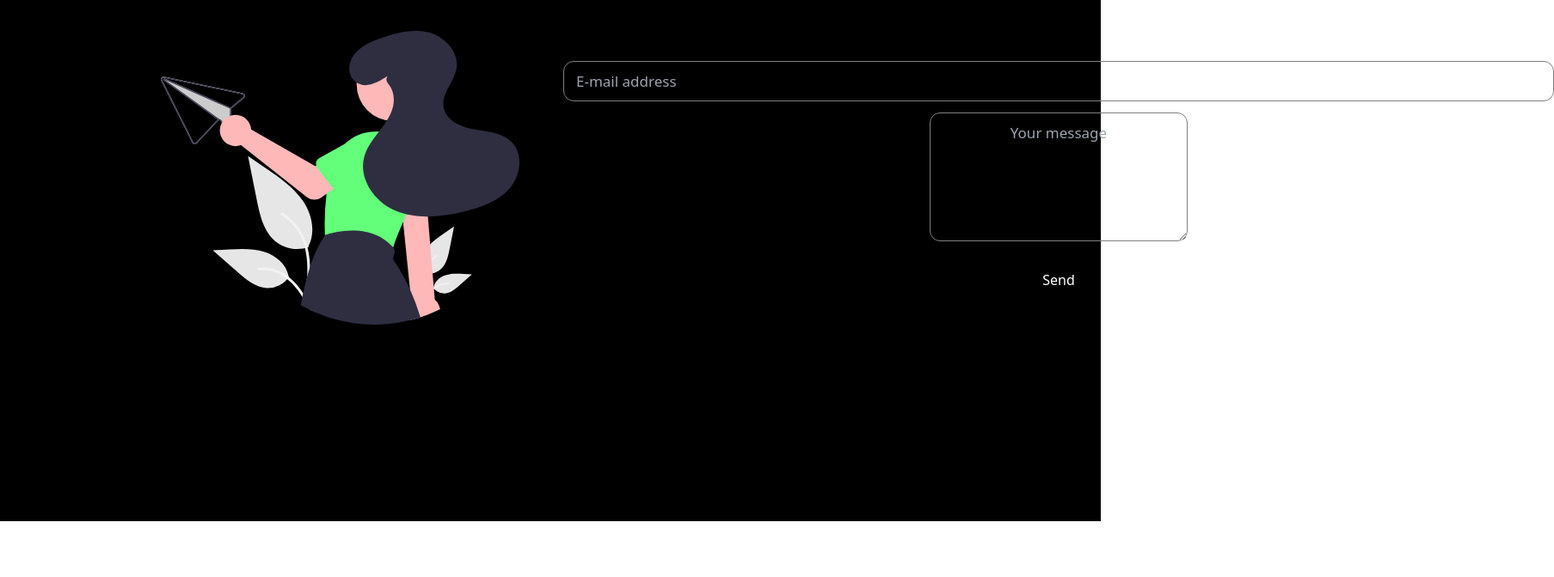
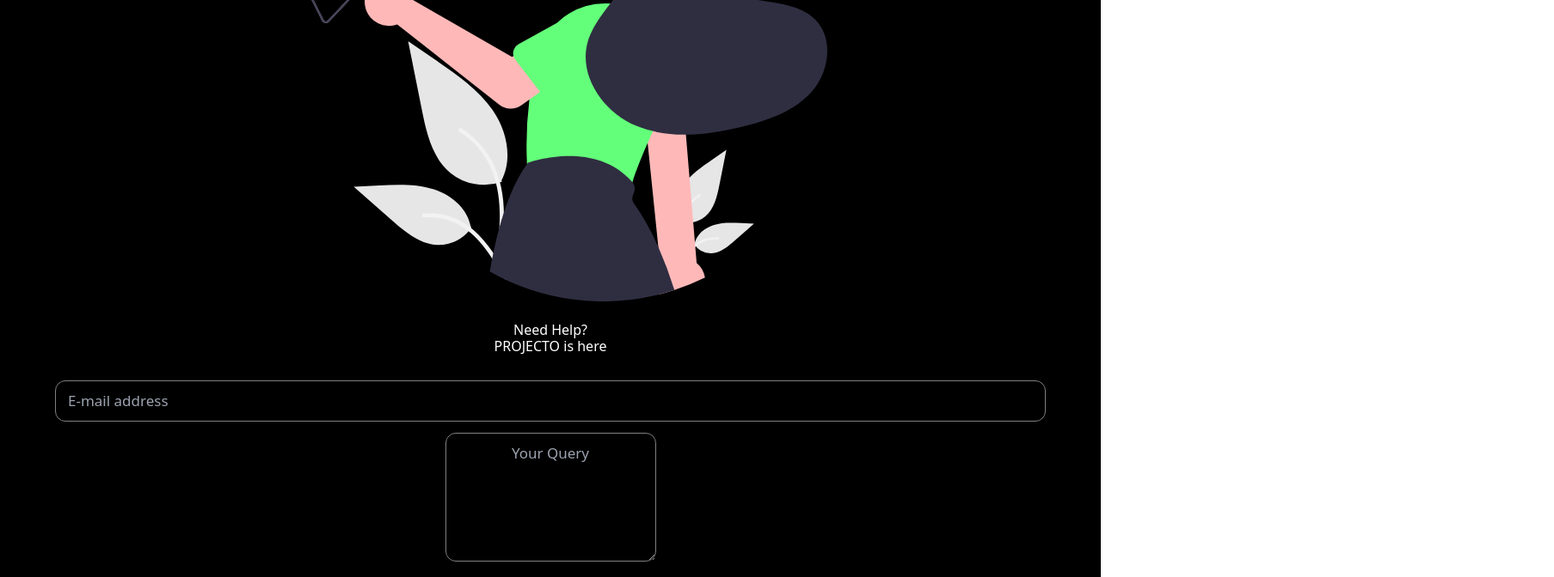
Before and after one commit to AbhishekKr-Jha/projecto_frontend, a React (Create React App) app: page /contact in a window 1280 px wide. Shown: the part 240-912 px from the top of the page at 86% size, 1807 px wide, since content can reach past the window. Before the commit the page ends 847 px from the top, so only its background shows below. Built offline with nearby package versions, Linux system fonts and the light colour scheme.

Commit message:
some more changes created

```diff
--- a/src/App.css
+++ b/src/App.css
@@ -5,4 +5,5 @@
   width: 100vw;
   background-color: black;
 }
+.active{background: red;}
 @import 'tailwindcss/utilities';
--- a/src/Items/NewMenu/NewMenu.jsx
+++ b/src/Items/NewMenu/NewMenu.jsx
@@ -1,24 +1,39 @@
-import React from 'react'
-import './newMenu.css'
-import { NavLink } from 'react-router-dom'
+import React from "react";
+import "./newMenu.css";
+import { NavLink } from "react-router-dom";
 
 export default function NewMenu() {
+  const closeMenu = () => {};
   return (
     <>
       {/* <div className=""> */}
       {/* <link href='https://fonts.googleapis.com/css?family=Alegreya+Sans:400,800' rel='stylesheet' type='text/css'> */}
       <nav class="menu">
-  <ul>
-  <NavLink to='/user_home'><li>Profile</li></NavLink>
-   <NavLink to="/user_home"> <li>User Home</li></NavLink>
-    <NavLink to="/modals"><li>modals</li></NavLink>
-    <NavLink to="/"><li>About</li></NavLink>
-   <NavLink to="/contact"> <li>Contact</li></NavLink>
+        <ul id="menuBox">
+          {/* <NavLink to='/user_home' ><li>Profile</li></NavLink> */}
+          <li>
+            <NavLink to="/user_home">Profile</NavLink>
+          </li>
+          <li>
+            <NavLink to="/user_home"> Projects</NavLink>
+          </li>
+          <li>
+            <NavLink to="/add_project">Add Project</NavLink>
+          </li>
+          <li className="lg:hidden">
+            <NavLink  to="/" >
+              About
+            </NavLink>
+          </li>
+          <li className="lg:hidden">
+            <NavLink to="/contact" >
+              Contact
+            </NavLink>
+          </li>
         </ul>
       </nav>
 
       {/* </div> */}
-
     </>
-  )
+  );
 }
--- a/src/Items/NewMenu/newMenu.css
+++ b/src/Items/NewMenu/newMenu.css
@@ -2,11 +2,8 @@
 .menu {
     position: fixed;
     left: -22px;
-    /* background: grey; */
-    /* width: 3em;
-    height: 3em; */
     width: 40px;
-    height: 20px;
+    /* height: 20px; */
     border-radius: 5em;
     margin: auto;
     margin-top: 25vh;
@@ -14,6 +11,7 @@
     cursor: pointer;
     margin-right:20px ;
     border: 20px solid grey;
+    z-index: 9909;
   }
 
   .menu ul {
@@ -21,32 +19,26 @@
  display: flex;
  flex-direction: column;
 align-items: flex-end;
-    /* background-color: red; */
     list-style: none;
     padding: 0;
     margin-top: -60px;
-    /* margin-left: 25px; */
     width: 230px;
     z-index: 9999;
     transform: scale(0);
-    /* background-color: red; */
   }
   .menu li {
     color: white;
     text-decoration: none;
     width: 130px;
     height: 35px;
-    /* padding: 0.2em; */
-    /* margin-top: -5px; */
-    /* margin-top: 0.2em; */
     text-align: center;
     margin: 12px;
     padding: 8px;
-    /* border-top-right-radius: 0.5em;
-    border-bottom-right-radius: 0.5em; */
-    transition: all 1s ease-in-out;
-    background: grey;
-    border: 2px solid white;
+/*
+    background: grey; */
+    /* border: 2px solid white; */
+    background-color: grey;
+    border: 1px solid white;
     opacity: 0;
     z-index: -1;
     display: flex;
@@ -55,45 +47,30 @@ align-items: flex-end;
     border-radius: 15px;
     margin-right: -1px;
     transform: scale(0);
+    transition: all  0.3s ease-in-out;
   }
   .menu:hover{ border: 20px solid white;}
   .menu:hover li {
     opacity: 1;
   }
 
-  /* .menu:hover ul::before {
-    position: absolute;
-    content: "";
-    width: 0;
-    height: 0;
-    display: block;
-    left: 50%;
-    top: -5.0em;
-    border-width: 15px;
-    border-radius: 0 7.5em 7.5em 0;
-    border-left: 0;
-    border-style: solid;
-    border-color: rgba(0,0,0,0.01);
-    z-index: -1;
-    cursor: default;
-  } */
-  .menu a {
-    /* line-height: 1.5em; */
-  }
   .menu ul {
-    transform: rotate(180deg) translateY(-2em);
     margin-left: -235px;
-    transition: 0.1s all ease-in-out;
+    transition:all 0.6s  ease-in-out;
   }
   .menu:hover ul {
-    transform: rotate(0deg) translateY(-1em);
+    margin-top: -50px;
     margin-left: -25px;
     transform: scale(1.1);
   }
-  .menu:hover li{  transform: scale(1.1);  }
+  .menu:hover li{  transform: scale(1);  }
   .menu li:hover {
-    background: #cd3e3d;
+    /* background: #cd3e3d; */
     z-index: 10;
+    transform: scale(1.2);
+    background: black;
+    border: none;
+    border-radius:0px;
   }
 
   /* .menu li:nth-of-type(1) {
--- a/src/components/Contact/Contact.css
+++ b/src/components/Contact/Contact.css
@@ -1,34 +1,36 @@
-.contact-Container h1{
+.contact-Container h1 {
   text-align: center;
 }
 
-.contact-left-section{
-    width: 50%;
-    justify-content: flex-end;
+.contact-left-section {
+  /* width: 50%; */
+  /* background-color: red; */
+  /* justify-content: flex-end; */
 }
-.contact-left-section img{
-    width: 72%;
+.contact-left-section img {
+  /* width: 72%; */
 }
-.contact-right-section{
-    width: 50%;
+.contact-right-section {
+    /* background-color: green; */
+  /* width: 50%; */
   padding: 25px 15px;
-    justify-content: flex-start;
+  /* justify-content: flex-start; */
 }
 
-.contact-right-section textarea{
+.ContactTextarea {
   background-color: transparent;
   display: flex;
   align-items: center;
   font-weight: 500;
   font-size: 17px;
-  padding:10px 14px;
-border-radius:12px ;
+  padding: 10px 14px;
+  border-radius: 12px;
   margin: 5px;
   outline: none;
   text-align: center;
   border: 1px solid grey;
   /* width: 280px; */
- width: 300px;
+  /* width: 90vw; */
   height: 150px;
   margin: 8px 0;
 }
--- a/src/components/Contact/Contact.jsx
+++ b/src/components/Contact/Contact.jsx
@@ -1,36 +1,43 @@
-import React from 'react'
+import React from "react";
 // import contact_image from './contact_image.svg'
-import i1 from './i1.svg'
-import './Contact.css'
-
+import i1 from "./i1.svg";
+import "./Contact.css";
 
 export default function Contact() {
   return (
     <>
-    <div className=" flex element-Wrapper contact-Container">
-
-        <div className="flex box-wrapper contact-Box">
-<div className=" flex contact-left-section">
-    <img src={i1} alt="loading..."  />
+      <div className=" flexC element-Wrapper pt-[50px] ">
+        <div className="flexC lg:flex-row lg:flex lg:space-x-12">
+          <div className=" flexC  mt-[5vw] md:m-0">
+          <div className="border-solid border-l-8  rounded-full ">
+            <img className="my-3 w-[55vw] md:w-[38vw] lg:w-[360px]"  src={i1} alt="loading..." /></div>
+            <h3 className="text-center mt-2 text-base md:text-lg font-medium lg:text-xl">Need Help? <br/>PROJECTO is here</h3>
           </div>
           <div className="flex contact-right-section">
-     {/* <h1>Connect with Us</h1>  */}
-<form >
+            <form>
               <div className=" flexC ">
-<input className='input md:w-[400px]' type="email"  id="email" name="email" placeholder="E-mail address"  autocomplete="off"/>
-<textarea  type="text"  id="message"  name="message" placeholder="Your message"  />
-<button type="submit" className='button'>Send</button>
+                <input
+                  className="input md:w-[400px]"
+                  type="email"
+                  id="email"
+                  name="email"
+                  placeholder="E-mail address"
+                  autocomplete="off"
+                />
+                <textarea
+                  type="text"
+                  className="ContactTextarea w-[85vw] md:w-[400px] mb-2"
+                  name="message"
+                  placeholder="Your Query"
+                />
+                <button type="submit" className="button">
+                  Send
+                </button>
               </div>
             </form>
-
-
-
           </div>
         </div>
       </div>
-
-
-
     </>
-  )
+  );
 }
--- a/src/components/Navbar/Navbar.jsx
+++ b/src/components/Navbar/Navbar.jsx
@@ -38,7 +38,7 @@ export default function Navbar() {
               </span>
             </div>
             {isLogin && (
-              <div className="  navItems px-1 py-0 hidden lg:block">
+              <div className="  navItems px-1 py-0 hidden md:block">
                 <div className="border-solid border-2 border-white  rounded-[100%]  ">
                   <NavLink to="user_profile">
                     <i className=" text-4xl ri-account-circle-fill "></i>
```
Also changed, not shown: src/index.css (+17 -19 lines), src/waste.txt. Lines whose indentation alone changed are shown as unchanged.
